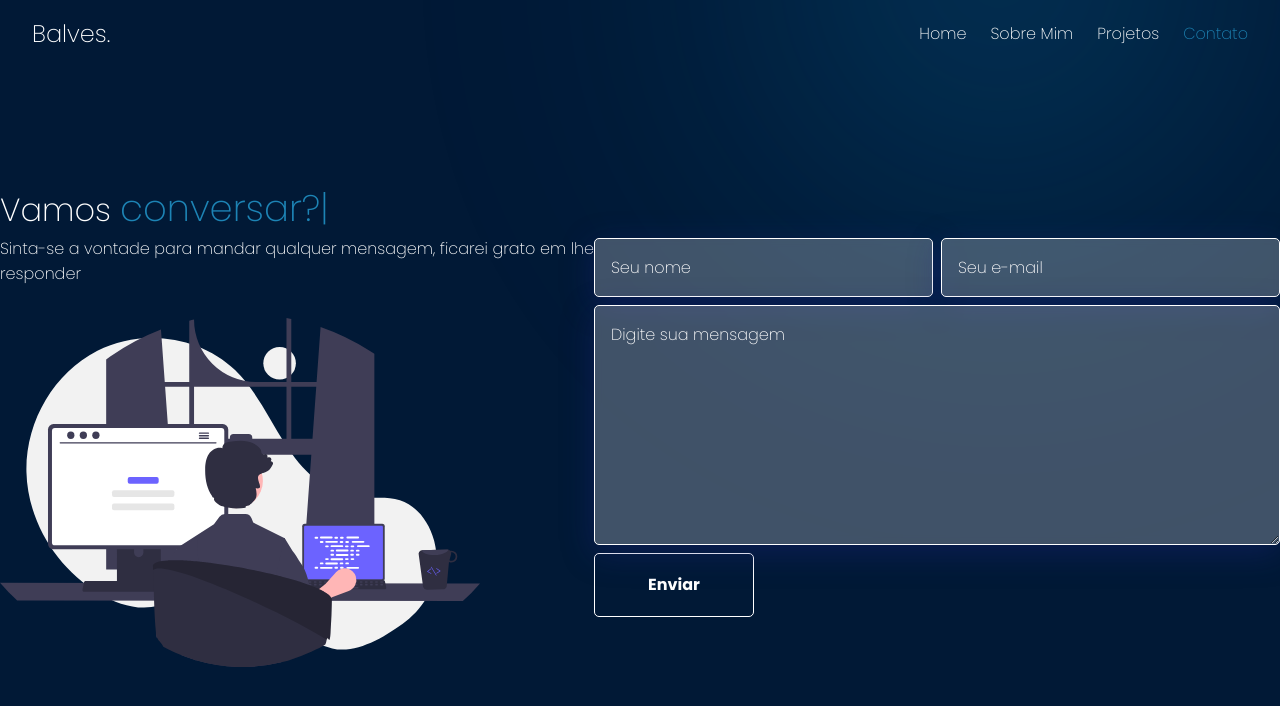
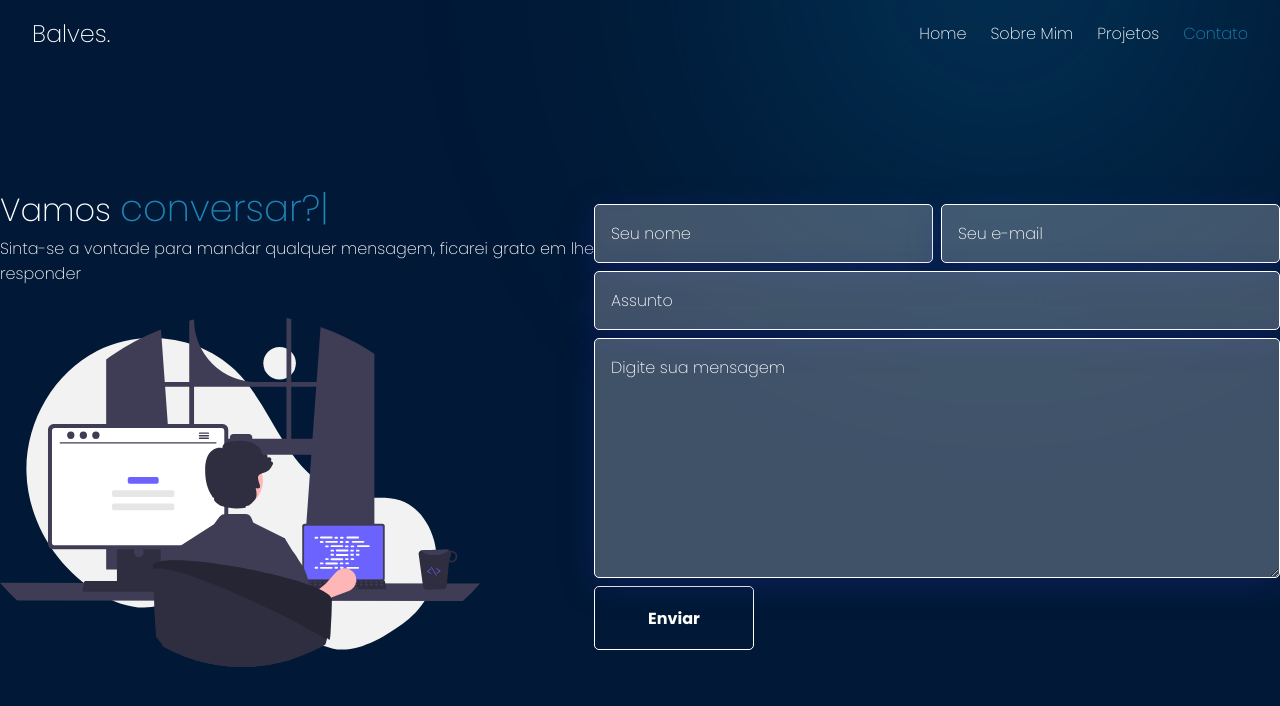
Before and after one commit to balvesD3v/meu-portifolio, a React (Vite) app: page /contato in a window 1280 px wide. Shown: the top 706 px of the page. Built offline with nearby package versions, Linux system fonts and the light colour scheme.

Commit message:
91% pronto

```diff
--- a/package.json
+++ b/package.json
@@ -10,6 +10,7 @@
     "preview": "vite preview"
   },
   "dependencies": {
+    "@emailjs/browser": "^3.11.0",
     "animate.css": "^4.1.1",
     "bootstrap": "^5.3.2",
     "framer-motion": "^10.16.4",
--- a/src/pages/Contato/index.jsx
+++ b/src/pages/Contato/index.jsx
@@ -1,9 +1,11 @@
+import { useRef } from "react";
 import { motion } from "framer-motion";
 import {
   Container,
   LeftSideContainer,
   RightSideContainer,
   Button,
+  Input,
   LetsTalk,
 } from "./styles";
 import contactSvg from "../../assets/undraw_programming_re_kg9v.svg";
@@ -11,10 +13,34 @@ import { FadeImg } from "../../styles/globalStyles";
 import { Navbar } from "../../components/NavBar";
 import { fadeInLeftVariant, fadeInRightVariant } from "../../utils/Variants";
 import { AnimationType } from "../../components/AnimationType/contacIndex";
+import emailjs from "@emailjs/browser";
 
 import TopFadeImg from "../../assets/top.png";
 
 export function Contato() {
+  const refForm = useRef();
+
+  const sendEmail = (e) => {
+    console.log(e);
+    e.preventDefault();
+
+    emailjs
+      .sendForm(
+        "gmailService",
+        "template_7pbv09a",
+        refForm.current,
+        "-As0j9Phd3q2yZHJN"
+      )
+      .then(
+        () => {
+          alert("Message sent successfully");
+        },
+        () => {
+          alert("Failed to send, please try again later!");
+        }
+      );
+  };
+
   return (
     <motion.div>
       <Navbar />
@@ -41,23 +67,30 @@ export function Contato() {
           <img src={contactSvg} alt="" />
         </LeftSideContainer>
         <RightSideContainer
-          as={motion.div}
+          as={motion.form}
           variants={fadeInRightVariant}
           initial="hidden"
           whileInView="visible"
+          ref={refForm}
+          onSubmit={sendEmail}
         >
           <div>
-            <input type="text" placeholder="Seu nome" />
-            <input type="email" placeholder="Seu e-mail" />
+            <Input type="text" placeholder="Seu nome" name="name" required />
+            <Input
+              type="email"
+              placeholder="Seu e-mail"
+              name="email"
+              required
+            />
           </div>
+          <Input type="text" placeholder="Assunto" name="subject" required />
           <textarea
             name="message"
             id=""
             placeholder="Digite sua mensagem"
+            required
           ></textarea>
-          <div>
-            <Button>Enviar</Button>
-          </div>
+          <Button type="submit">Enviar</Button>
         </RightSideContainer>
       </Container>
       <FadeImg
--- a/src/pages/Contato/styles.js
+++ b/src/pages/Contato/styles.js
@@ -13,7 +13,7 @@ export const LeftSideContainer = styled.div`
   }
 `;
 
-export const RightSideContainer = styled.div`
+export const RightSideContainer = styled.form`
   display: flex;
   justify-content: center;
   flex-direction: column;
@@ -23,21 +23,6 @@ export const RightSideContainer = styled.div`
     display: grid;
     grid-template-columns: repeat(2, 1fr);
     grid-gap: 0.5rem;
-
-    input {
-      background: rgba(255, 255, 255, 0.25);
-      box-shadow: 0 8px 32px 0 rgba(31, 38, 135, 0.37);
-      backdrop-filter: blur(4px);
-      -webkit-backdrop-filter: blur(4px);
-      border-radius: 5px;
-      border: 1px solid #fff;
-      padding: 1em;
-      color: #fff;
-      font-weight: 300;
-      &::placeholder {
-        color: #fff;
-      }
-    }
   }
   textarea {
     background: rgba(255, 255, 255, 0.25);
@@ -54,6 +39,22 @@ export const RightSideContainer = styled.div`
     &::placeholder {
       color: #fff;
     }
+  }
+`;
+
+export const Input = styled.input`
+  background: rgba(255, 255, 255, 0.25);
+  box-shadow: 0 8px 32px 0 rgba(31, 38, 135, 0.37);
+  backdrop-filter: blur(4px);
+  -webkit-backdrop-filter: blur(4px);
+  border-radius: 5px;
+  border: 1px solid #fff;
+  padding: 1em;
+  color: #fff;
+  font-weight: 300;
+  cursor: pointer;
+  &::placeholder {
+    color: #fff;
   }
 `;
 
```
Also changed, not shown: 1 other file (tests, documents, lock files or other folders).
